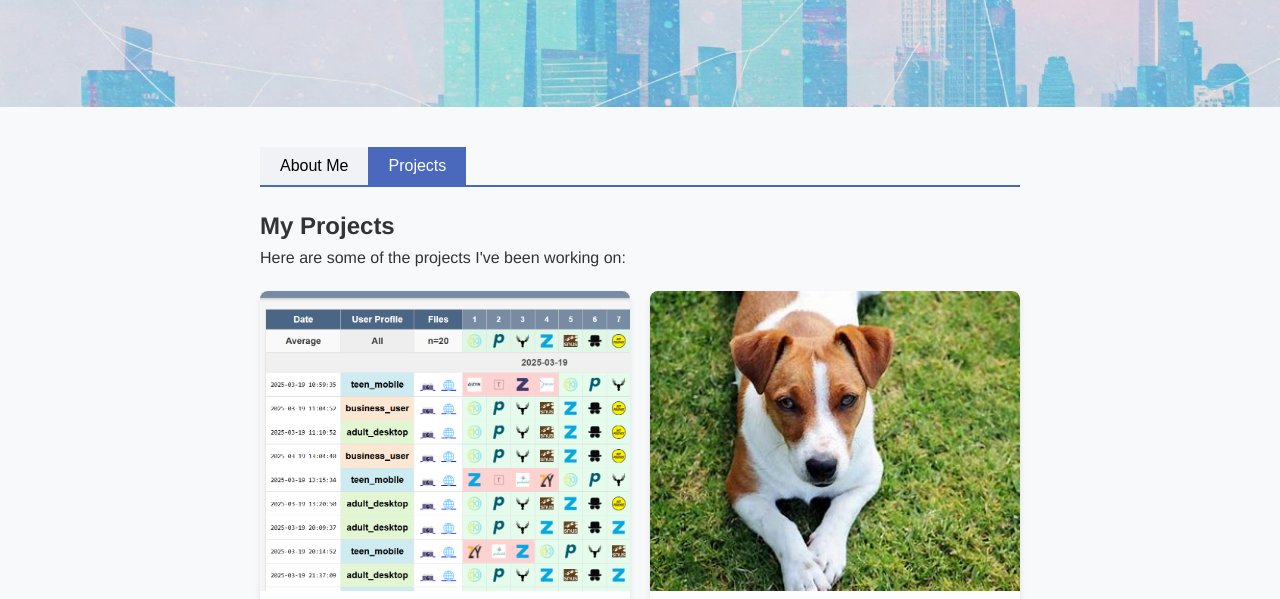
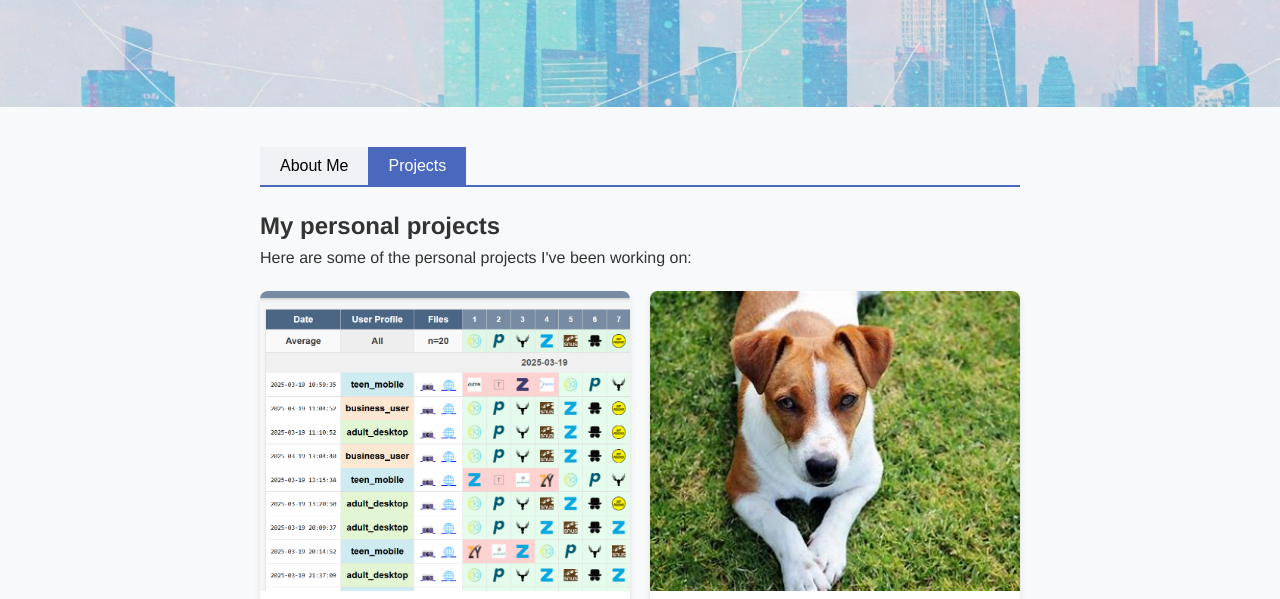
Before and after one commit to pierreai-me/pierreai-me.github.io, a plain HTML site: page index.html in a window 1280 px wide. Both pictures are taken after a click on the button "Projects". Shown: the part 201-800 px from the top of the page. Drawn offline with Linux system fonts and the light colour scheme.

Commit message:
personal

```diff
--- a/index.html
+++ b/index.html
@@ -282,8 +282,8 @@
         <!-- Projects Tab -->
         <div id="projects-tab" class="tab-content">
             <section class="projects">
-                <h2>My Projects</h2>
-                <p>Here are some of the projects I've been working on:</p>
+                <h2>My personal projects</h2>
+                <p>Here are some of the personal projects I've been working on:</p>
                 <div class="projects-grid">
 
                     <div class="project-card">
```
